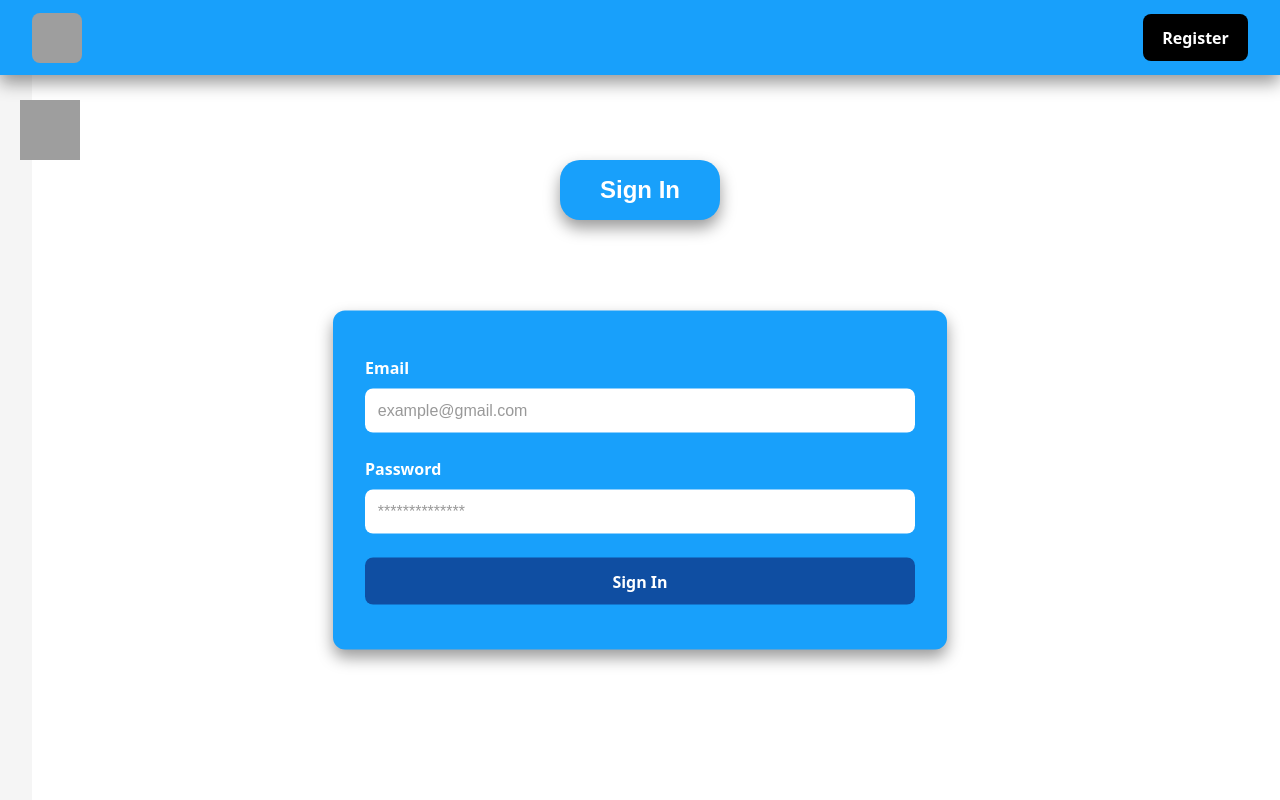
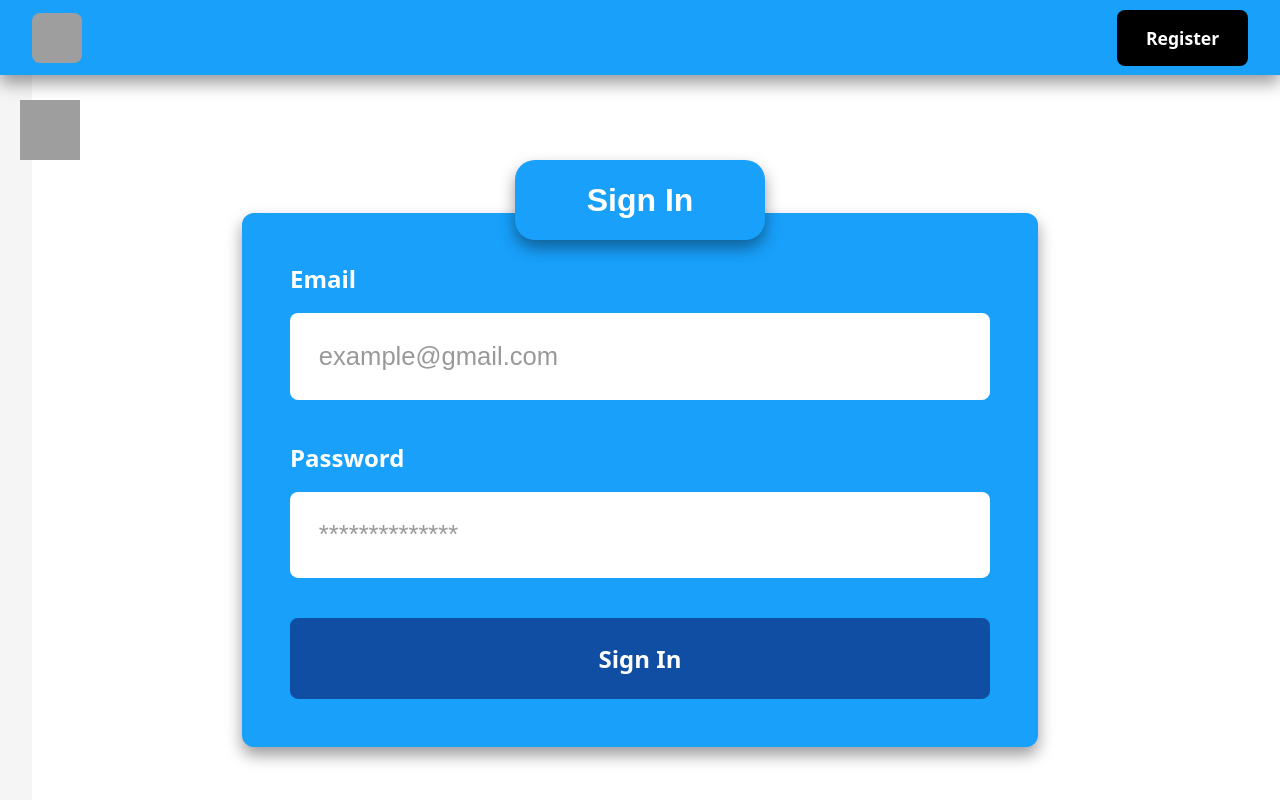
Before and after one commit to nikhilmantha/appdev-hackathon, a React (Vite) app in the folder frontend/: page /login in a window 1280 px wide. Built offline with nearby package versions, Linux system fonts and the light colour scheme; grey boxes are pictures that could not be loaded.

Commit message:
enlarged buttons

```diff
--- a/frontend/src/pages/Landing.css
+++ b/frontend/src/pages/Landing.css
@@ -46,10 +46,11 @@ padding-top: 75px;
 /* Sign in button on top bar */
 .signin-button {
   border-radius: 8px;
-  padding: 0.8rem 1.2rem;
+  padding: 1rem 1.8rem;
   background-color: white;
   color:black;
   font-weight: bold;
+  font-size: 1.1rem;
   border: none;
   cursor: pointer;
 
@@ -62,10 +63,11 @@ padding-top: 75px;
 /* Register button on top bar */
 .register-button {
   border-radius: 8px;
-  padding: 0.8rem 1.2rem;
+  padding: 1rem 1.8rem;
   background-color: black;
   color: white;
   font-weight: bold;
+  font-size: 1.1rem;
   border: none;
   cursor: pointer;
 }
@@ -129,8 +131,9 @@ margin-top: 1.5rem;
     background-color: #D3D3D3;
     border: 0.75px solid black;
     cursor: pointer;
-    padding: 0.8rem 1.2rem;
-
+    padding: 1rem 1.8rem;
+    font-size: 1.1rem;
+    font-weight: bold;
 }
 
 /* Register button below title */
@@ -138,7 +141,9 @@ margin-top: 1.5rem;
     color: white;
     background-color: black;
     cursor: pointer;
-    padding: 0.8rem 1.2rem;
+    padding: 1rem 1.8rem;
+    font-size: 1.1rem;
+    font-weight: bold;
 }
 
 .hero-signin:hover {
--- a/frontend/src/pages/Login.css
+++ b/frontend/src/pages/Login.css
@@ -38,10 +38,11 @@ html, body {
 /* Register button on top bar */
 .register-button {
   border-radius: 8px;
-  padding: 0.8rem 1.2rem;
+  padding: 1.5rem 3.5rem;
   background-color: black;
   color: white;
   font-weight: bold;
+  font-size: 1.8rem;
   border: none;
   cursor: pointer;
 }
@@ -78,21 +79,19 @@ html, body {
   left: 50%;
   transform: translate(-50%, -50%);
 
-  width: 80%;
-  max-width: 550px;
-  min-width: 300px;
-  aspect-ratio: 11 / 7;
-  max-height: 275px;
+  width: 90%;
+  max-width: 700px;
+  min-width: 400px;
 
   background-color: #18A0FB;
   box-shadow: 0 8px 16px rgba(0,0,0,0.4);
   border-radius: 12px;
 
-  padding: 2rem;
+  padding: 3rem;
   display: flex;
   flex-direction: column;
   justify-content: center;
-  gap: 1.5rem;
+  gap: 2.5rem;
   color: white;
 
 }
@@ -103,22 +102,23 @@ html, body {
   flex-direction: column;
   align-items: flex-start;
   width: 100%;
-  gap: 0.6rem;
+  gap: 1rem;
 }
 
 /* Password and username labels */
 .input-group label {
   font-weight: bold;
   color: white;
+  font-size: 1.5rem;
 }
 
 /* Password and username input boxes */
 .input-group input {
   width: 100%;
-  padding: 0.8rem;
+  padding: 1.8rem;
   border-radius: 8px;
   border: none;
-  font-size: 1rem;
+  font-size: 1.6rem;
   box-sizing: border-box;
 }
 
@@ -127,16 +127,27 @@ html, body {
   color: #999;
 }
 
+/* Error message */
+.error-message {
+  color: #ff6b6b;
+  font-size: 1.3rem;
+  font-weight: bold;
+  text-align: center;
+  padding: 1rem;
+  background-color: rgba(255, 255, 255, 0.2);
+  border-radius: 8px;
+}
+
 /* Sign In Button */
 .sign-in-btn {
   width: 100%;
-  padding: 0.8rem;
+  padding: 1.5rem;
   border-radius: 8px;
   border: none;
   background-color: #0f4ea2;  /* dark blue */
   color: white;
   font-weight: bold;
-  font-size: 1rem;
+  font-size: 1.5rem;
   cursor: pointer;
   transition: background-color 0.3s ease;
 }
@@ -152,10 +163,10 @@ html, body {
   left: 50%;
   transform: translateX(-50%);
 
-  width: 25%;
-  max-width: 160px;
-  min-width: 80px;
-  height: 60px;
+  width: 30%;
+  max-width: 250px;
+  min-width: 150px;
+  height: 80px;
 
   background-color: #18A0FB;
   border-radius: 20px;
@@ -165,7 +176,7 @@ html, body {
   align-items: center;
   justify-content: center;
   font-weight: bold;
-  font-size: 1.5rem;
+  font-size: 2rem;
   font-family: 'Title Hero', sans-serif;
   text-align: center;
   color: white;
--- a/frontend/src/pages/Register.css
+++ b/frontend/src/pages/Register.css
@@ -39,10 +39,11 @@ html, body {
 /* Top Bar Sign In Button */
 .signin-button {
   border-radius: 8px;
-  padding: 0.8rem 1.2rem;
+  padding: 1.5rem 3.5rem;
   background-color: white;
   color:black;
   font-weight: bold;
+  font-size: 1.8rem;
   border: none;
   cursor: pointer;
 
@@ -79,21 +80,19 @@ html, body {
   left: 50%;
   transform: translate(-50%, -50%);
 
-  width: 80%;
-  max-width: 550px;
-  min-width: 300px;
-  aspect-ratio: 11 / 7;
-  max-height: 400px;
+  width: 90%;
+  max-width: 700px;
+  min-width: 400px;
 
   background-color: #18A0FB;
   box-shadow: 0 8px 16px rgba(0,0,0,0.4);
   border-radius: 12px;
 
-  padding: 1.5rem;
+  padding: 3rem;
   display: flex;
   flex-direction: column;
   justify-content: center;
-  gap: 1.5rem;
+  gap: 2.5rem;
   color: white;
 
 
@@ -105,22 +104,23 @@ html, body {
   flex-direction: column;
   align-items: flex-start;
   width: 100%;
-  gap: 0.6rem;
+  gap: 1rem;
 }
 
 /* Email, username, and password label */
 .input-group label {
   font-weight: bold;
   color: white;
+  font-size: 1.5rem;
 }
 
 /* Email, username, and password input boxes */
 .input-group input {
   width: 100%;
-  padding: 0.8rem;
+  padding: 1.8rem;
   border-radius: 8px;
   border: none;
-  font-size: 1rem;
+  font-size: 1.6rem;
   box-sizing: border-box;
 }
 
@@ -132,13 +132,13 @@ html, body {
 /* Sign in Button on sign-in block (lower on the page) */
 .register-btn {
   width: 100%;
-  padding: 0.8rem;
+  padding: 1.5rem;
   border-radius: 8px;
   border: none;
   background-color: #0f4ea2;
   color: white;
   font-weight: bold;
-  font-size: 1rem;
+  font-size: 1.5rem;
   cursor: pointer;
   transition: background-color 0.3s ease;
 }
@@ -155,10 +155,10 @@ html, body {
   left: 50%;
   transform: translateX(-50%);
 
-  width: 25%;
-  max-width: 160px;
-  min-width: 80px;
-  height: 60px;
+  width: 35%;
+  max-width: 300px;
+  min-width: 150px;
+  height: 90px;
 
   background-color: #18A0FB;
   border-radius: 20px;
@@ -168,7 +168,7 @@ html, body {
   align-items: center;
   justify-content: center;
   font-weight: bold;
-  font-size: 1.5rem;
+  font-size: 2.2rem;
   font-family: 'Title Hero', sans-serif;
   text-align: center;
   color: white;
```
